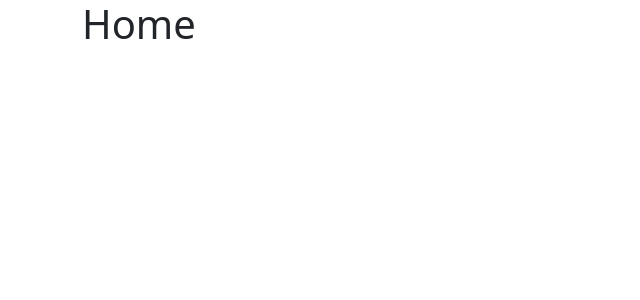
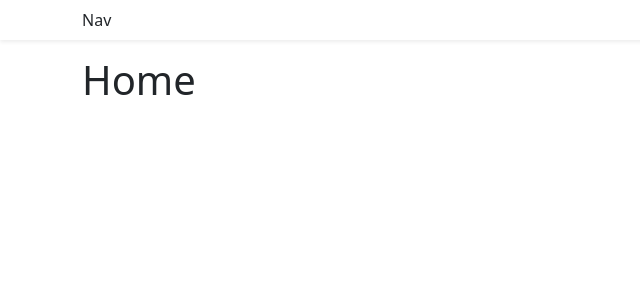
Before and after one commit to elvintern/shopping-cart-react-typescript, a React (Vite) app: page / in a window 1280 px wide. Shown: the top 300 px of the page, without its empty margins (0-640 px from the left). Built offline with nearby package versions, Linux system fonts and the light colour scheme.

Commit message:
Add Navbar

```diff
--- a/src/App.tsx
+++ b/src/App.tsx
@@ -3,9 +3,12 @@
 import { Home } from './pages/Home';
 import { Store } from './pages/Store';
 import { About } from './pages/About';
+import { Navbar } from './components/Navbar';
 
 function App() {
   return (
+    <>
+      <Navbar />
       <Container className="mb-4">
         <Routes>
           <Route path="/" element={<Home />} />
@@ -13,6 +16,7 @@
           <Route path="/about" element={<About />} />
         </Routes>
       </Container>
+    </>
   );
 }
 
--- /dev/null
+++ b/src/components/Navbar.tsx
@@ -0,0 +1,9 @@
+import { Container, Navbar as NavbarBs } from 'react-bootstrap';
+
+export function Navbar() {
+  return (
+    <NavbarBs className="bg-white shadow-sm mb-3">
+      <Container>Nav</Container>
+    </NavbarBs>
+  );
+}
```
Lines whose indentation alone changed are shown as unchanged.
